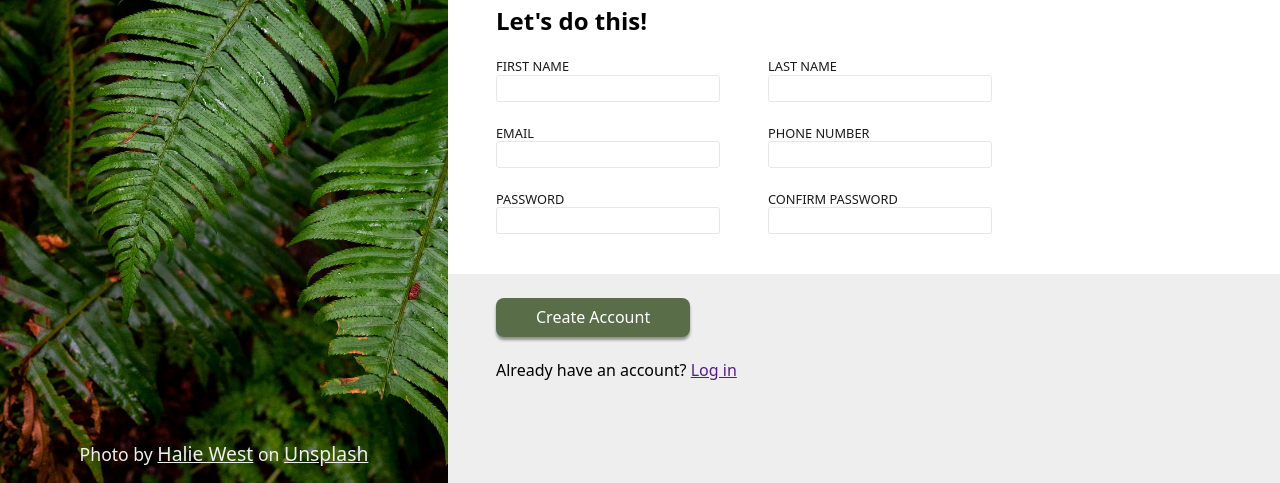
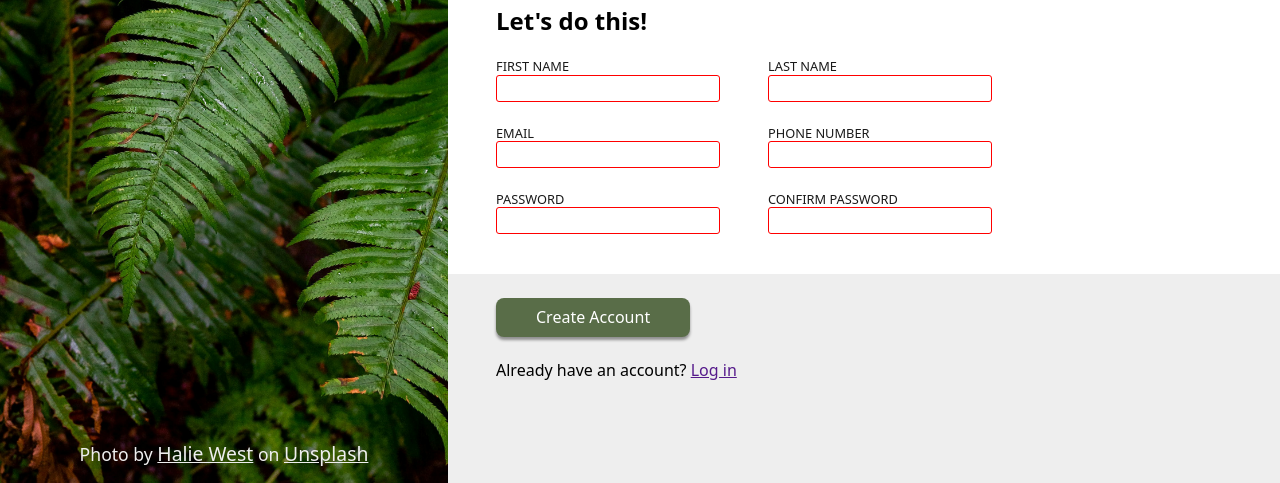
Before and after one commit to kaizen4dev/odin-sing-up-form, a plain HTML site: page index.html in a window 1280 px wide. Shown: the part 317-800 px from the top of the page. Drawn offline with Linux system fonts and the light colour scheme.

Commit message:
Make input fields mandatory

```diff
--- a/index.html
+++ b/index.html
@@ -37,33 +37,32 @@
 
         <p>
           <legend for="name">First name</legend>
-          <input id="name">
+          <input id="name" required>
         </p>
 
         <p>
           <legend for="last-name">Last name</legend>
-          <input id="last-name">
+          <input id="last-name" required>
         </p>
 
         <p>
           <legend for="email">Email</legend>
-          <input id="email" type="email">
-
+          <input id="email" type="email" required>
         </p>
 
         <p>
           <legend for="phone">Phone number</legend>
-          <input id="phone" type="tel">
+          <input id="phone" type="tel" required>
         </p>
 
         <p>
           <legend for="pass">Password</legend>
-          <input id="pass" type="password">
+          <input id="pass" type="password" required>
         </p>
 
         <p>
           <legend for="confirm-pass">Confirm Password</legend>
-          <input id="confirm-pass" type="password">
+          <input id="confirm-pass" type="password" required>
         </p>
       </section>
 
```
